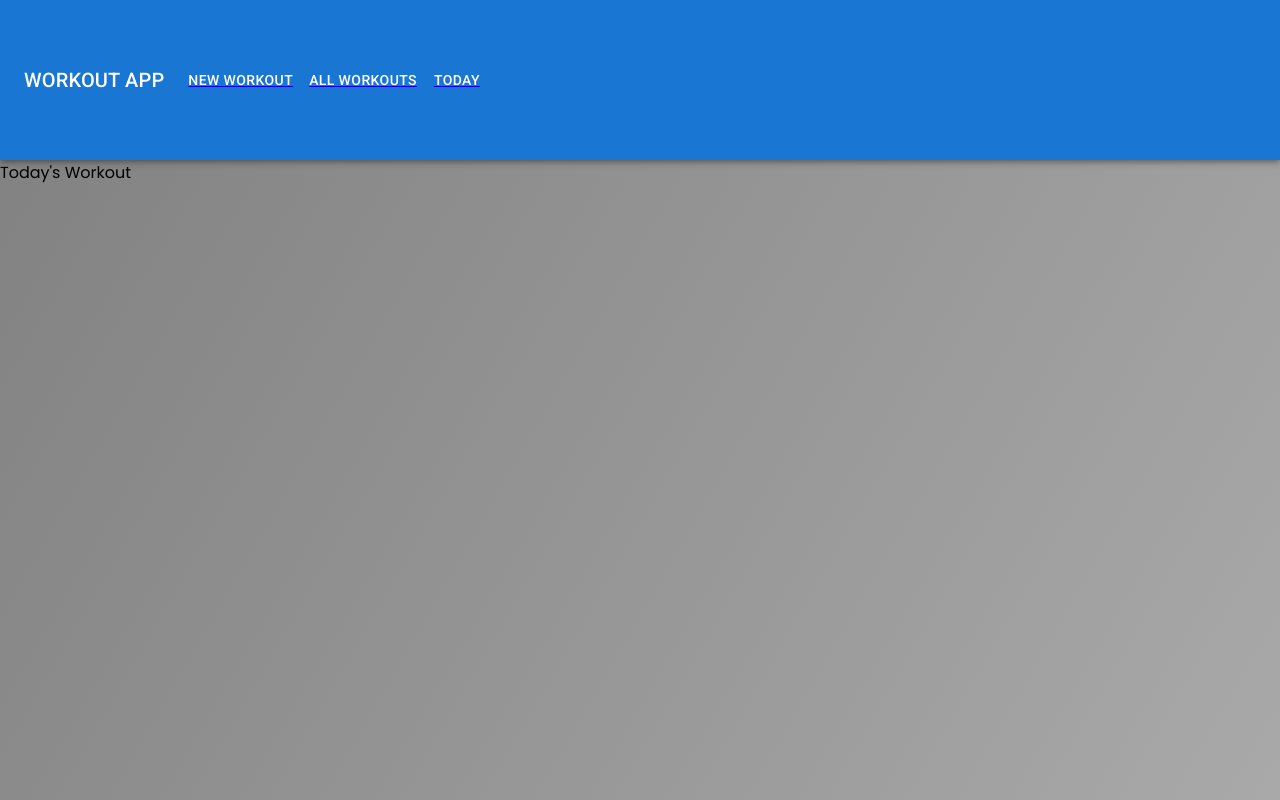
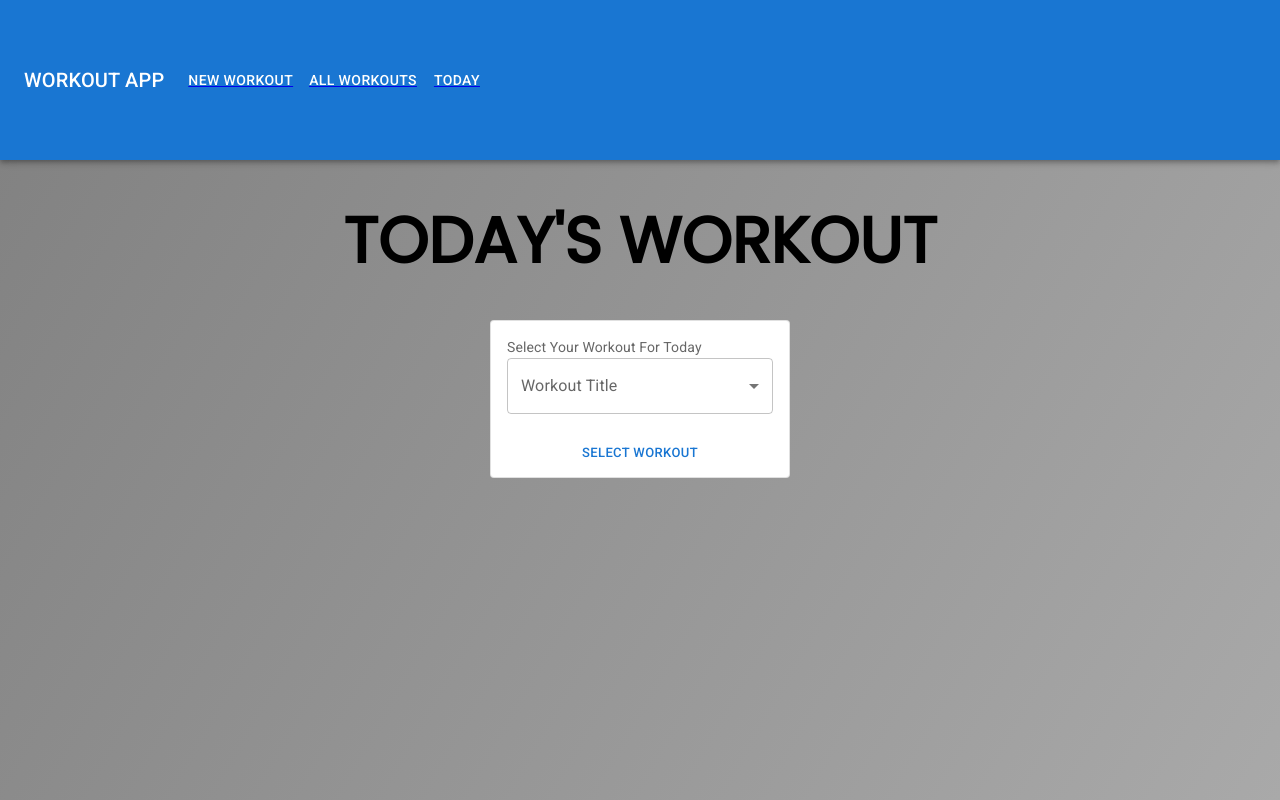
Before and after one commit to CharlesCarr/react-workout-app, a React (Create React App) app: page /today in a window 1280 px wide. Built offline with nearby package versions, Linux system fonts and the light colour scheme.

Commit message:
adding today selection

```diff
--- a/src/App.css
+++ b/src/App.css
@@ -193,3 +193,9 @@
   justify-content: space-evenly;
   align-items: center;
 }
+
+.today-container {
+  display: flex;
+  justify-content: center;
+  align-items: center;
+}
--- a/src/App.js
+++ b/src/App.js
@@ -6,7 +6,6 @@ import "./App.css";
 import NewWorkoutPage from "./pages/NewWorkout";
 import AllWorkoutsPage from "./pages/AllWorkouts";
 import TodayWorkoutPage from "./pages/TodayWorkout";
-// import MainNavigation from "./components/layout/MainNavigation";
 import NavBarTest from "./components/layout/NavBarTest";
 
 function App() {
@@ -37,7 +36,7 @@ function App() {
           <AllWorkoutsPage todos={todos} fullWorkouts={fullWorkouts}/>
         </Route>
         <Route path="/today" >
-          <TodayWorkoutPage />
+          <TodayWorkoutPage todos={todos} fullWorkouts={fullWorkouts}/>
         </Route>
       </Switch>
 
--- /dev/null
+++ b/src/components/today/Today.js
@@ -0,0 +1,43 @@
+import React, { useState } from "react";
+import Box from "@mui/material/Box";
+import Card from "@mui/material/Card";
+import CardActions from "@mui/material/CardActions";
+import CardContent from "@mui/material/CardContent";
+import Button from "@mui/material/Button";
+import Typography from '@mui/material/Typography';
+
+import TodayDropDown from './TodayDropDown';
+
+function Today(props) {
+  const card = (
+    <React.Fragment>
+      <CardContent>
+
+        <Typography sx={{ fontSize: 14 }} color="text.secondary">
+          Select Your Workout For Today
+        </Typography>
+
+         <TodayDropDown
+          fullWorkouts={props.fullWorkouts}
+          workoutDropDown={props.workoutDropDown}
+          setWorkoutDropDown={props.setWorkoutDropDown}
+        />
+
+      </CardContent>
+      <CardActions className="confirm-btn-container">
+        <Button size="small">
+          Select Workout
+        </Button>
+      </CardActions>
+    </React.Fragment>
+  );
+
+  return (
+    <div className="today-container">
+      <Box sx={{ minWidth: 300, maxWidth: 300}}>
+        <Card variant="outlined">{card}</Card>
+      </Box>
+    </div>
+  );
+}
+export default Today;
--- /dev/null
+++ b/src/components/today/TodayDropDown.js
@@ -0,0 +1,41 @@
+import React, { useState } from "react";
+import Box from "@mui/material/Box";
+import InputLabel from "@mui/material/InputLabel";
+import MenuItem from "@mui/material/MenuItem";
+import FormControl from "@mui/material/FormControl";
+import Select from "@mui/material/Select";
+
+function TodayDropDown(props) {
+  const [workoutDropDown, setWorkoutDropDown] = useState("");
+
+
+  const handleChange = (event) => {
+    setWorkoutDropDown(event.target.value);
+    console.log(workoutDropDown);
+  };
+
+  return (
+    <Box sx={{ minWidth: 120 }}>
+      <FormControl fullWidth>
+        <InputLabel id="demo-simple-select-label">Workout Title</InputLabel>
+        <Select
+          labelId="demo-simple-select-label"
+          id="demo-simple-select"
+          value={workoutDropDown}
+          label="Workout Title"
+          onChange={handleChange}
+        >
+          {props.fullWorkouts.map((workout) => {
+            console.log("Workout ID:" + workout.id);
+            return (
+              <MenuItem workout={workout} key={workout.id} value={workout.id}>
+                {workout.id}
+              </MenuItem>
+            );
+          })}
+        </Select>
+      </FormControl>
+    </Box>
+  );
+}
+export default TodayDropDown;
--- a/src/pages/TodayWorkout.js
+++ b/src/pages/TodayWorkout.js
@@ -1,6 +1,14 @@
-function TodayWorkoutPage() {
-    return (
-        <div>Today's Workout</div>
-    )
+import Today from '../components/today/Today';
+
+function TodayWorkoutPage(props) {
+  return (
+    <div>
+      <header>
+        <h1>TODAY'S WORKOUT</h1>
+      </header>
+
+      <Today fullWorkouts={props.fullWorkouts}/>
+    </div>
+  );
 }
 export default TodayWorkoutPage;
```
